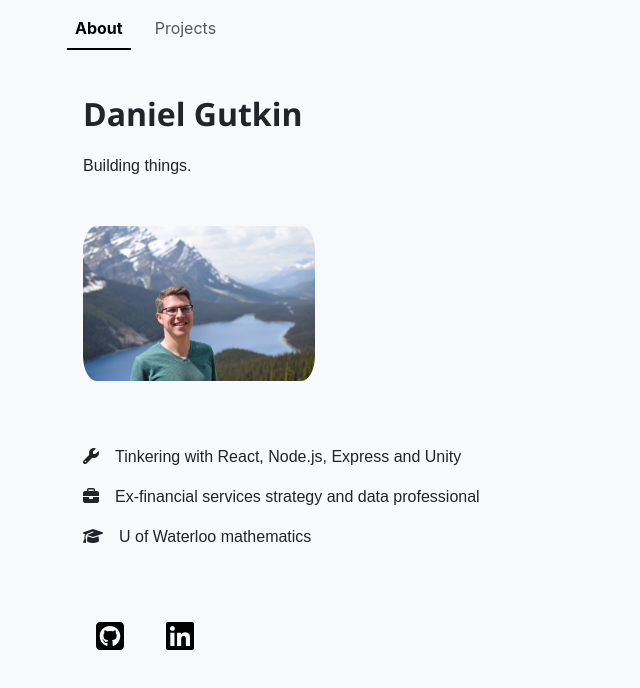
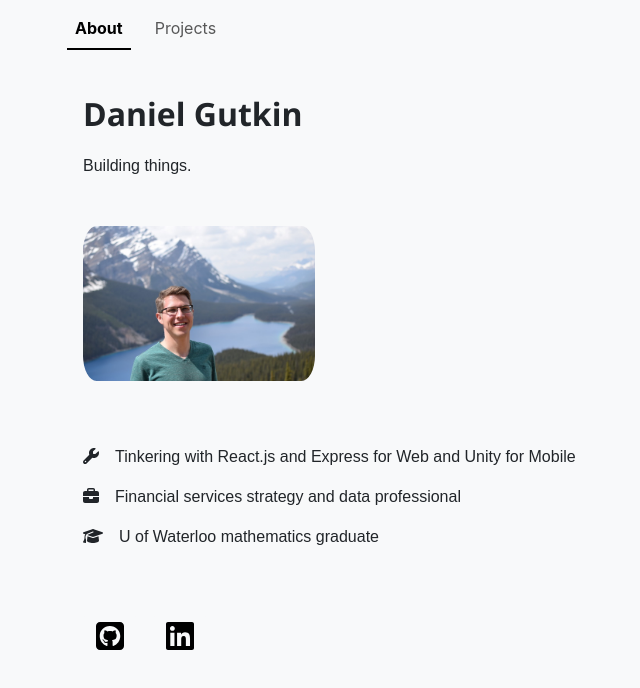
Before and after one commit to dgutkin/personal-website, a React (Create React App) app: page / in a window 1280 px wide. Shown: the top 688 px of the page, without its empty margins (9-649 px from the left). Built offline with nearby package versions, Linux system fonts and the light colour scheme.

Commit message:
Update experience text

```diff
--- a/src/pages/About.js
+++ b/src/pages/About.js
@@ -39,15 +39,15 @@ function About() {
                         <ul className="experience-list">
                             <li>
                                 <p><FontAwesomeIcon className="list-icon" icon={faWrench} /></p>
-                                <p>Tinkering with React, Node.js, Express and Unity</p>
+                                <p>Tinkering with React.js and Express for Web and Unity for Mobile</p>
                             </li>
                             <li>
                                 <p><FontAwesomeIcon className="list-icon" icon={faBriefcase} /></p>
-                                <p>Ex-financial services strategy and data professional</p>
+                                <p>Financial services strategy and data professional</p>
                             </li>
                             <li>
                                 <p><FontAwesomeIcon className="list-icon" icon={faGraduationCap} /></p>
-                                <p>U of Waterloo mathematics</p>
+                                <p>U of Waterloo mathematics graduate</p>
                             </li>
                         </ul>
                     </Row>
```
